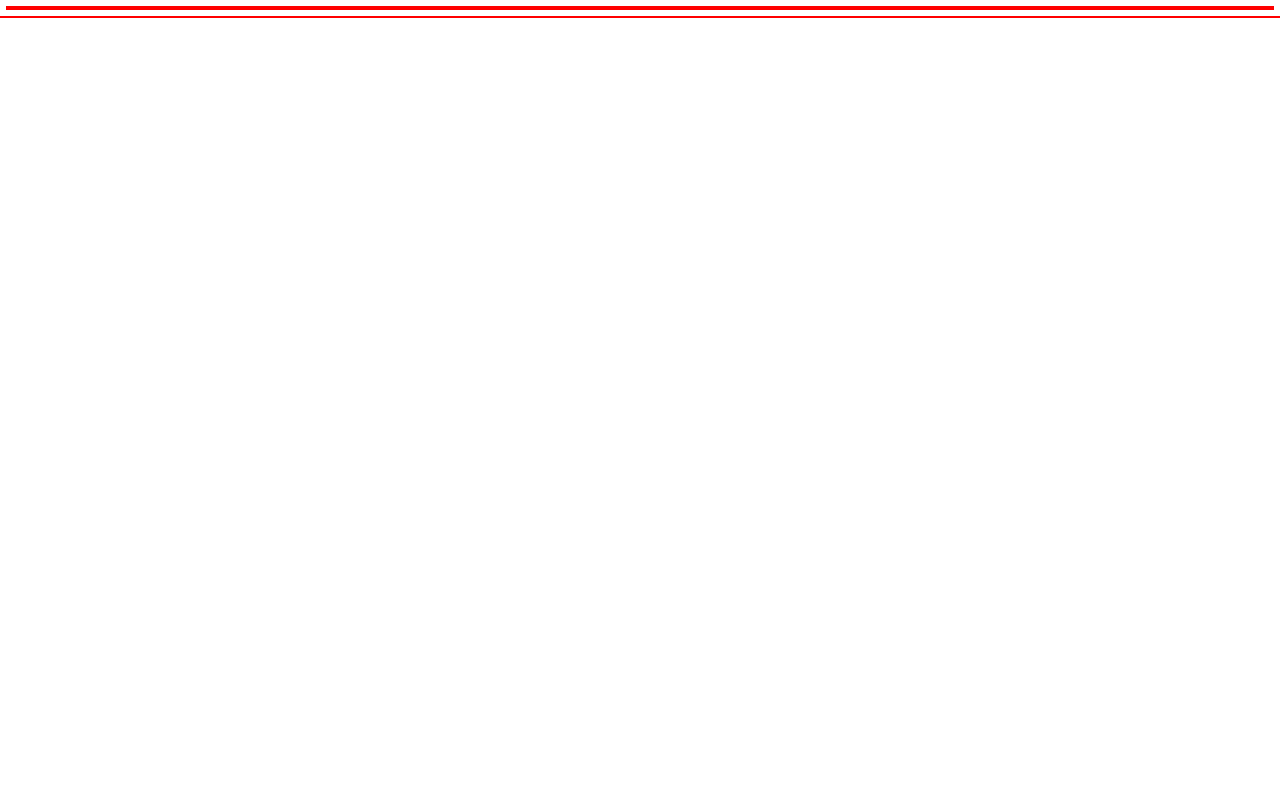
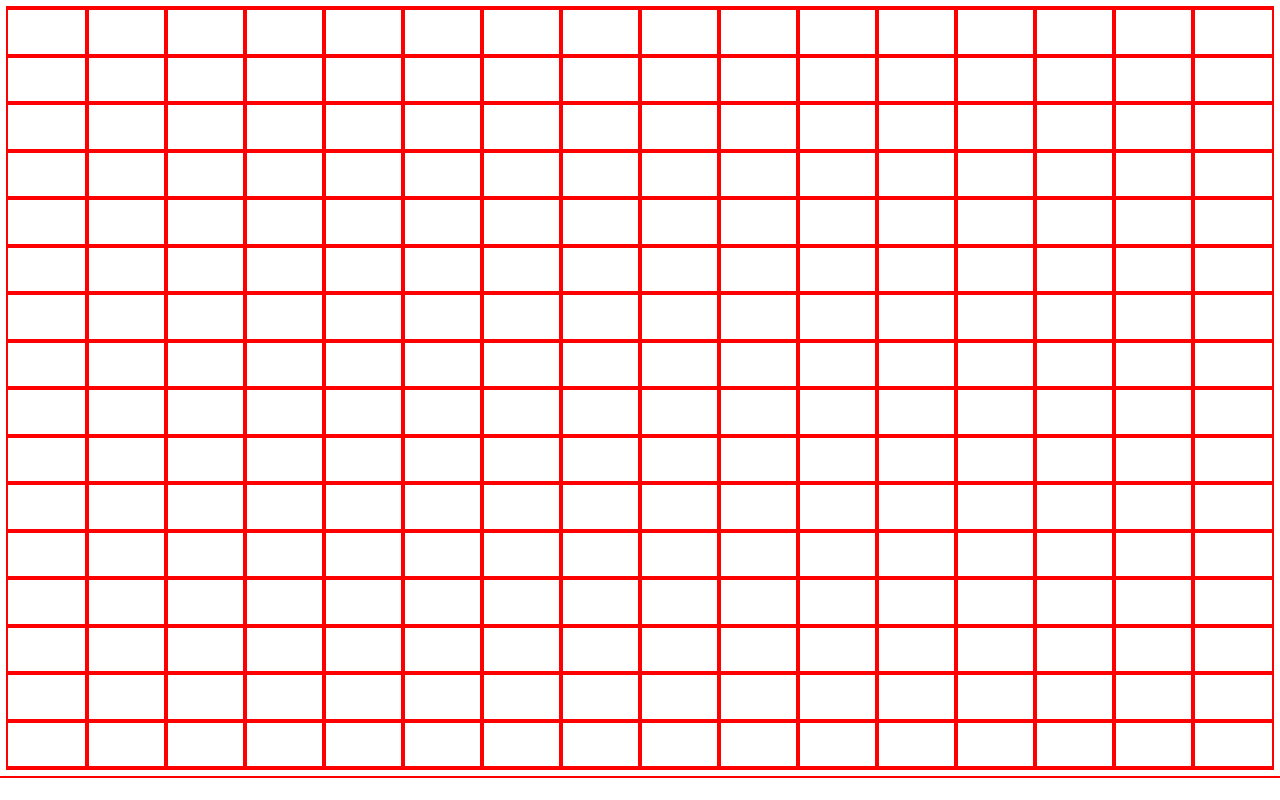
Before and after one commit to jinzoon/etchasketch, a plain HTML site: page index.html in a window 1280 px wide. Drawn offline with Linux system fonts and the light colour scheme.

Commit message:
Create initial grid
I added a nested for loop inside the loop that creates the rows. This
new loop creates the same amount of columns as rows. Both the columns
and rows use flexbox so as to grow to fill the containers.

```diff
--- a/script.js
+++ b/script.js
@@ -7,8 +7,16 @@ drawGrid(numberOfSides,gridContainer);
 function drawGrid(numberOfSides, gridContainer) {
     for (let i = 0; i < numberOfSides; i++) {
         const newDiv = document.createElement("div");
-
+        newDiv.style.flexGrow = "1";
+        newDiv.id = "Row_"+i;
+        newDiv.style.display = "flex";
         gridContainer.appendChild(newDiv);
+        for (let x = 0; x < numberOfSides; x++) {
+            const newSubDiv = document.createElement("div");
+            newSubDiv.style.flexGrow = "1";
+            newSubDiv.id = i+","+x;
+            newDiv.appendChild(newSubDiv);
+        }
 
     }
 }
--- a/styles.css
+++ b/styles.css
@@ -5,4 +5,5 @@
 .gridContainer{
     display: flex;
     flex-direction: column;
+     height: 95vh;
 }
```
